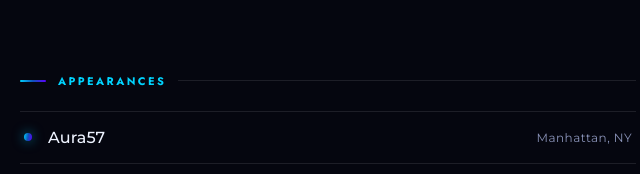
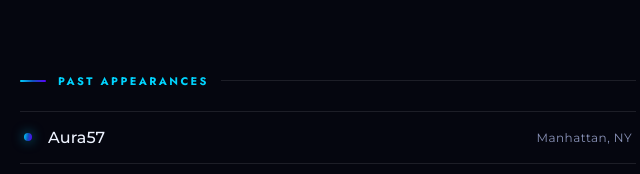
Before and after one commit to ferrasuryani98/tanova, a plain HTML site: page index.html in a window 1280 px wide. Shown: the part 1486-1660 px from the top of the page, 312-952 px from the left. Drawn offline with Linux system fonts and the light colour scheme.

Commit message:
Change 'Appearances' to 'Past Appearances'

```diff
--- a/index.html
+++ b/index.html
@@ -316,7 +316,7 @@
 
   <!-- APPEARANCES -->
   <section class="block reveal">
-    <div class="eyebrow">Appearances</div>
+    <div class="eyebrow">Past Appearances</div>
     <div class="venues">
       <div class="venue"><span class="venue-dot"></span><span class="venue-name">Aura57</span><span class="venue-city">Manhattan, NY</span></div>
       <div class="venue"><span class="venue-dot"></span><span class="venue-name">The Meadows</span><span class="venue-city">Brooklyn, NY</span></div>
```
